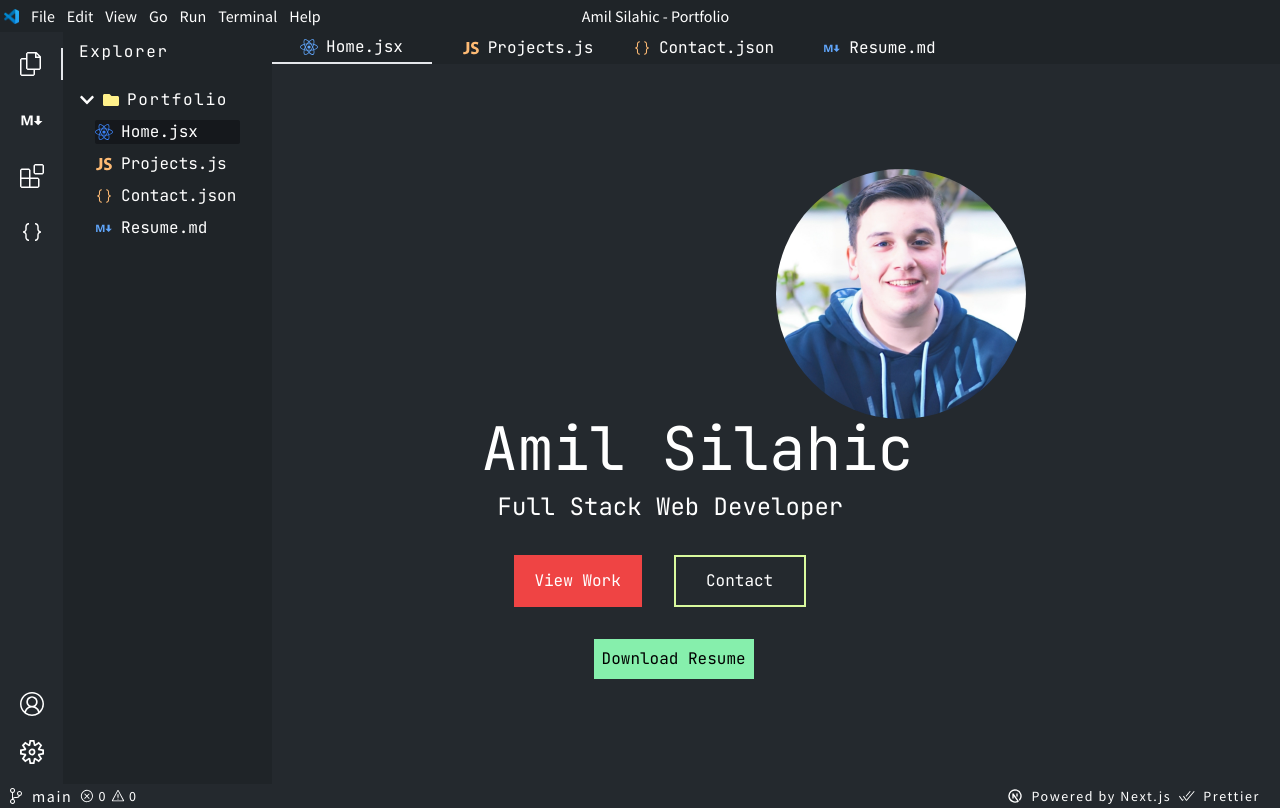
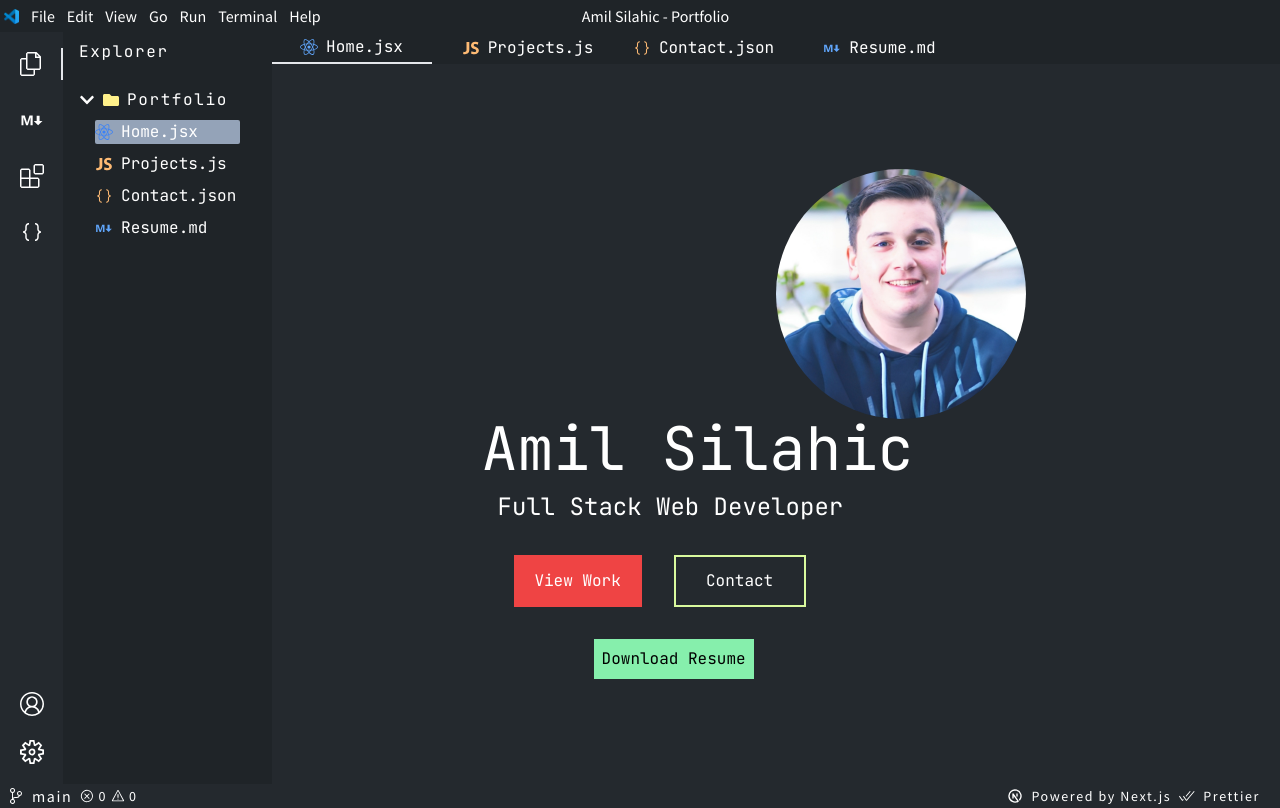
Before and after one commit to SilahicAmil/nextjs-updated-portfolio, a Next.js app: page / in a window 1280 px wide. Built offline with nearby package versions, Linux system fonts and the light colour scheme.

Commit message:
updating navigation highlighted styles

```diff
--- a/components/Navigation/Navigation.js
+++ b/components/Navigation/Navigation.js
@@ -42,7 +42,7 @@ const Navigation = ({ children }) => {
                       <li
                         className={`${
                           router.pathname === "/"
-                            ? "rounded-sm  bg-higlighted "
+                            ? "rounded-sm  bg-slate-400 "
                             : null
                         } flex items-center gap-2 `}
                       >
@@ -54,7 +54,7 @@ const Navigation = ({ children }) => {
                       <li
                         className={`${
                           router.pathname === "/projects"
-                            ? "rounded-sm bg-higlighted"
+                            ? "rounded-sm bg-slate-400"
                             : null
                         } flex items-center gap-2`}
                       >
@@ -66,7 +66,7 @@ const Navigation = ({ children }) => {
                       <li
                         className={`${
                           router.pathname === "/contact"
-                            ? "rounded-sm bg-higlighted"
+                            ? "rounded-sm bg-slate-400"
                             : null
                         } flex items-center  gap-2`}
                       >
@@ -78,7 +78,7 @@ const Navigation = ({ children }) => {
                       <li
                         className={`${
                           router.pathname === "/resume"
-                            ? "rounded-sm bg-higlighted"
+                            ? "rounded-sm bg-slate-400"
                             : null
                         } flex items-center  gap-2`}
                       >
```
